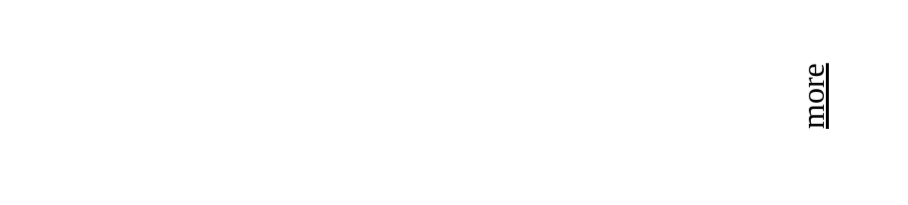
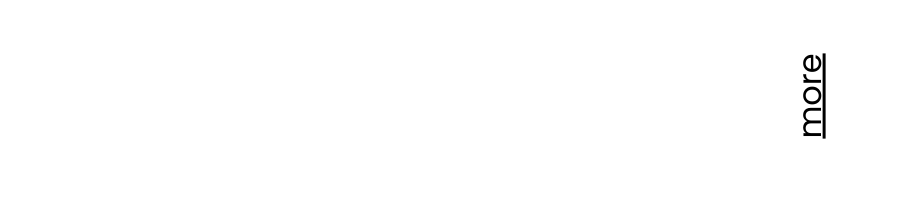
Before and after one commit to massive-log/portfolio, a plain HTML site: page index.html in a window 1280 px wide. Shown: the top 205 px of the page, 372-1280 px from the left. Drawn offline with Linux system fonts and the light colour scheme.

Commit message:
Fixed Font Family

```diff
--- a/style.css
+++ b/style.css
@@ -3,6 +3,7 @@
     --dark:#232122;
 }
 body{
+    font-family: "Poppins", sans-serif;
     margin:0;
     display:flex;
     justify-content: center;
@@ -70,6 +71,9 @@ body{
     margin: 2rem 0;
 }
 
+a{
+    font-family: "Poppins", sans-serif;
+}
 h1{
     font-family: "Poppins", sans-serif;
     font-weight: 500;
```
